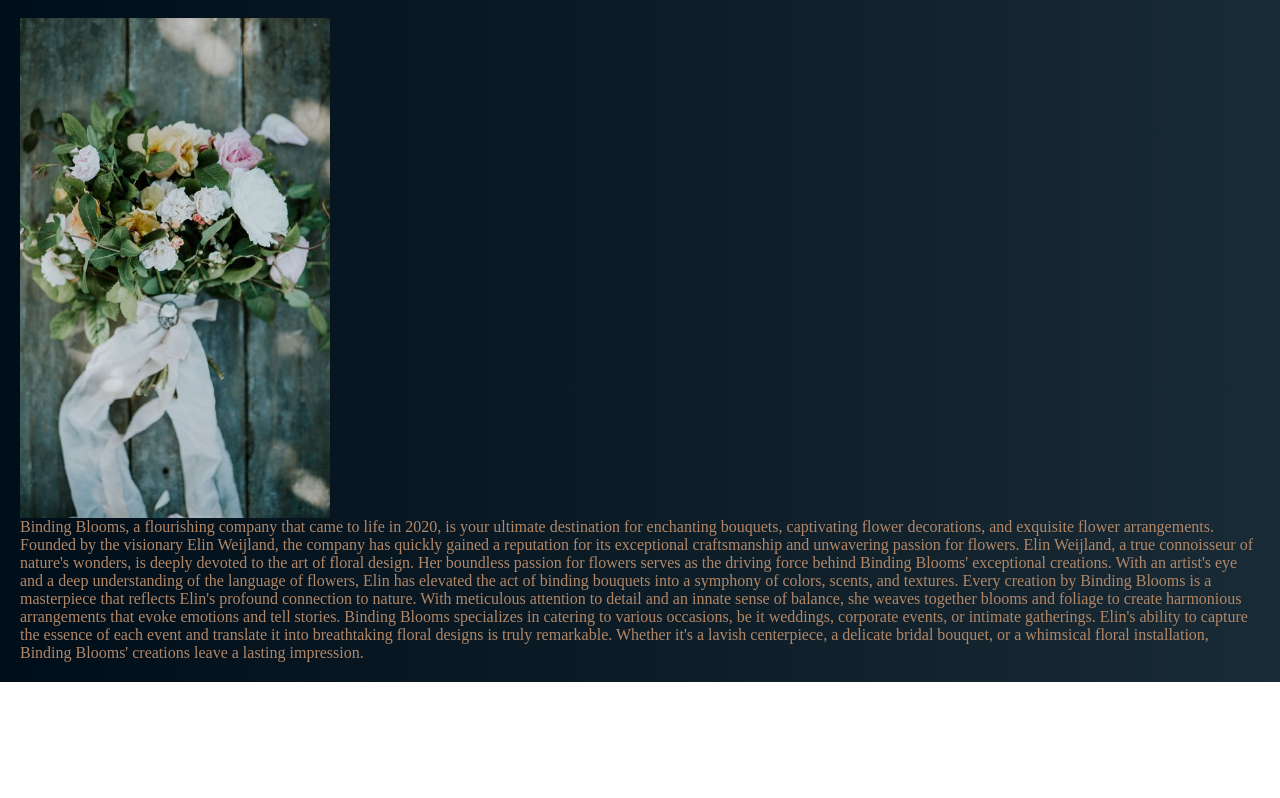
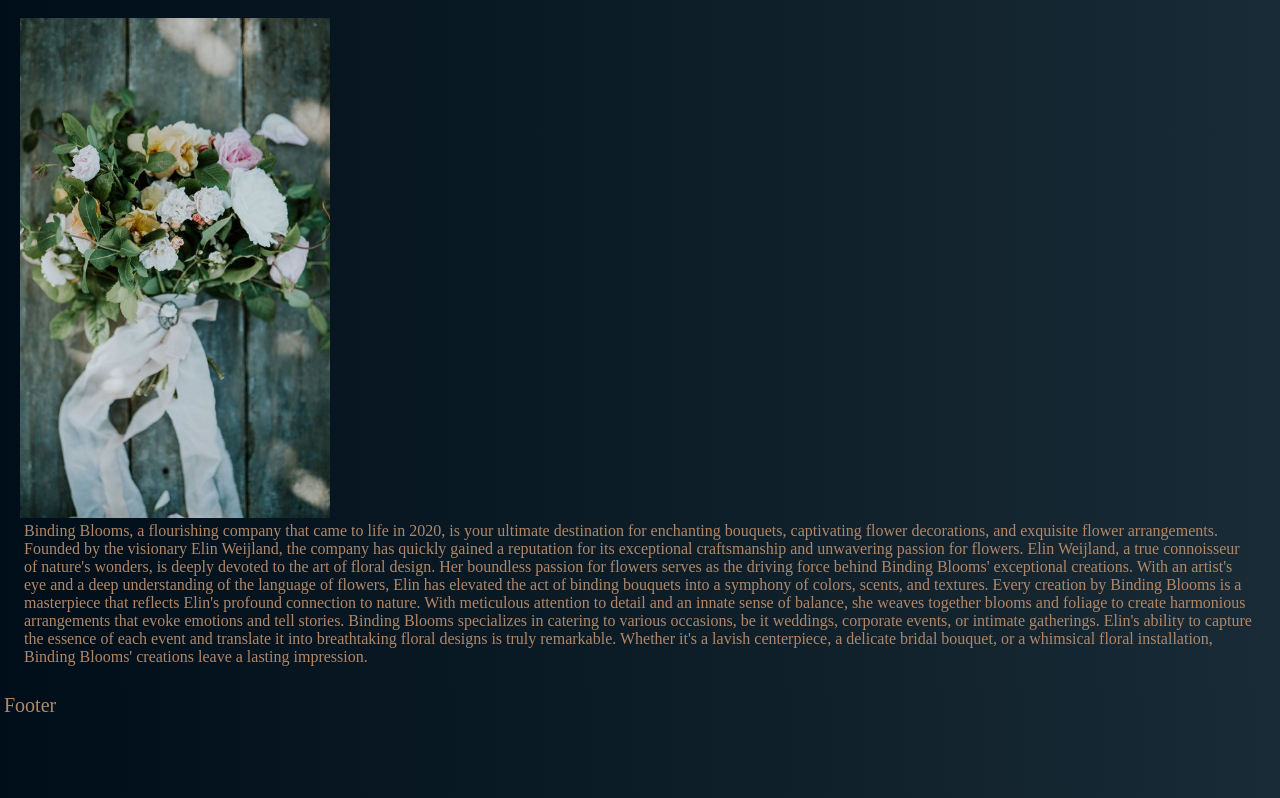
Before and after one commit to JennyWeij/BindingBlooms, a React (Vite) app: page / in a window 1280 px wide. Shown: the part 886-1684 px from the top of the page. Before the commit the page ends 1568 px from the top, so only its background shows below. Built offline with nearby package versions, Linux system fonts and the light colour scheme.

Commit message:
lagt till footer, försökt få till flex

```diff
--- a/src/App.tsx
+++ b/src/App.tsx
@@ -1,5 +1,6 @@
 import { Box } from "@chakra-ui/react";
 import { Outlet } from "react-router-dom";
+import Footer from "./components/Footer";
 import Header from "./components/Header";
 
 function App() {
@@ -7,7 +8,7 @@ function App() {
     <Box height="0">
       <Header />
       <Outlet />
-      {/* <Footer /> */}
+      <Footer />
     </Box>
   );
 }
--- /dev/null
+++ b/src/components/Footer.tsx
@@ -0,0 +1,19 @@
+import { Box, Flex, Text } from "@chakra-ui/react";
+
+function Footer() {
+  return (
+    <Box
+      padding={"4"}
+      w="100%"
+      fontFamily="Baskerville"
+      fontSize={["13px", "16px", "20px"]}
+      bg="linear-gradient(to right, #000E19, #192B36)"
+      height={["50px", "70px", "100px"]}
+    >
+      <Flex justify={"space-between"} align="center">
+        <Text color="#B28767">Footer</Text>
+      </Flex>
+    </Box>
+  );
+}
+export default Footer;
--- a/src/pages/AboutPage.tsx
+++ b/src/pages/AboutPage.tsx
@@ -15,7 +15,7 @@ function AboutPage() {
       <Box
         position="absolute"
         textAlign="center"
-        mt="250px"
+        // mt="250px"
         fontSize="100px"
         fontWeight="bold"
         fontFamily="Baskerville"
--- a/src/pages/StartPage.tsx
+++ b/src/pages/StartPage.tsx
@@ -13,46 +13,48 @@ function StartPage() {
 
   return (
     <>
-      {/* <Header /> */}
       <Box style={{ width: "100%", height: "100vh" }}>
         <img
           src="/images/ourcourses.jpg"
           alt="Background Image"
-          style={{ width: "100%", height: "100vh", objectFit: "cover" }}
+          style={{ width: "100%", height: "100vh", objectFit: "inherit" }}
         />
       </Box>
-      <Flex direction={["column", "column", "row"]}>
+      <Flex direction={["row"]}>
         <Box flex="1" p={20} bg="linear-gradient(to right, #000E19, #192B36)">
           <Box style={{ width: "50%", height: "500px" }}>
             <img
               src="/images/bukett5.jpg"
               alt="Background Image"
-              style={{ width: "50%", height: "500px", objectFit: "cover" }}
+              style={{ width: "50%", height: "100%", objectFit: "cover" }}
             />
           </Box>
-          <Text fontFamily="Baskerville" color="#B28767">
-            Binding Blooms, a flourishing company that came to life in 2020, is
-            your ultimate destination for enchanting bouquets, captivating
-            flower decorations, and exquisite flower arrangements. Founded by
-            the visionary Elin Weijland, the company has quickly gained a
-            reputation for its exceptional craftsmanship and unwavering passion
-            for flowers. Elin Weijland, a true connoisseur of nature's wonders,
-            is deeply devoted to the art of floral design. Her boundless passion
-            for flowers serves as the driving force behind Binding Blooms'
-            exceptional creations. With an artist's eye and a deep understanding
-            of the language of flowers, Elin has elevated the act of binding
-            bouquets into a symphony of colors, scents, and textures. Every
-            creation by Binding Blooms is a masterpiece that reflects Elin's
-            profound connection to nature. With meticulous attention to detail
-            and an innate sense of balance, she weaves together blooms and
-            foliage to create harmonious arrangements that evoke emotions and
-            tell stories. Binding Blooms specializes in catering to various
-            occasions, be it weddings, corporate events, or intimate gatherings.
-            Elin's ability to capture the essence of each event and translate it
-            into breathtaking floral designs is truly remarkable. Whether it's a
-            lavish centerpiece, a delicate bridal bouquet, or a whimsical floral
-            installation, Binding Blooms' creations leave a lasting impression.
-          </Text>
+          <Box flex="1" p={4}>
+            <Text fontFamily="SourceSansRegular" color="#B28767">
+              Binding Blooms, a flourishing company that came to life in 2020,
+              is your ultimate destination for enchanting bouquets, captivating
+              flower decorations, and exquisite flower arrangements. Founded by
+              the visionary Elin Weijland, the company has quickly gained a
+              reputation for its exceptional craftsmanship and unwavering
+              passion for flowers. Elin Weijland, a true connoisseur of nature's
+              wonders, is deeply devoted to the art of floral design. Her
+              boundless passion for flowers serves as the driving force behind
+              Binding Blooms' exceptional creations. With an artist's eye and a
+              deep understanding of the language of flowers, Elin has elevated
+              the act of binding bouquets into a symphony of colors, scents, and
+              textures. Every creation by Binding Blooms is a masterpiece that
+              reflects Elin's profound connection to nature. With meticulous
+              attention to detail and an innate sense of balance, she weaves
+              together blooms and foliage to create harmonious arrangements that
+              evoke emotions and tell stories. Binding Blooms specializes in
+              catering to various occasions, be it weddings, corporate events,
+              or intimate gatherings. Elin's ability to capture the essence of
+              each event and translate it into breathtaking floral designs is
+              truly remarkable. Whether it's a lavish centerpiece, a delicate
+              bridal bouquet, or a whimsical floral installation, Binding
+              Blooms' creations leave a lasting impression.
+            </Text>
+          </Box>
         </Box>
       </Flex>
     </>
```
